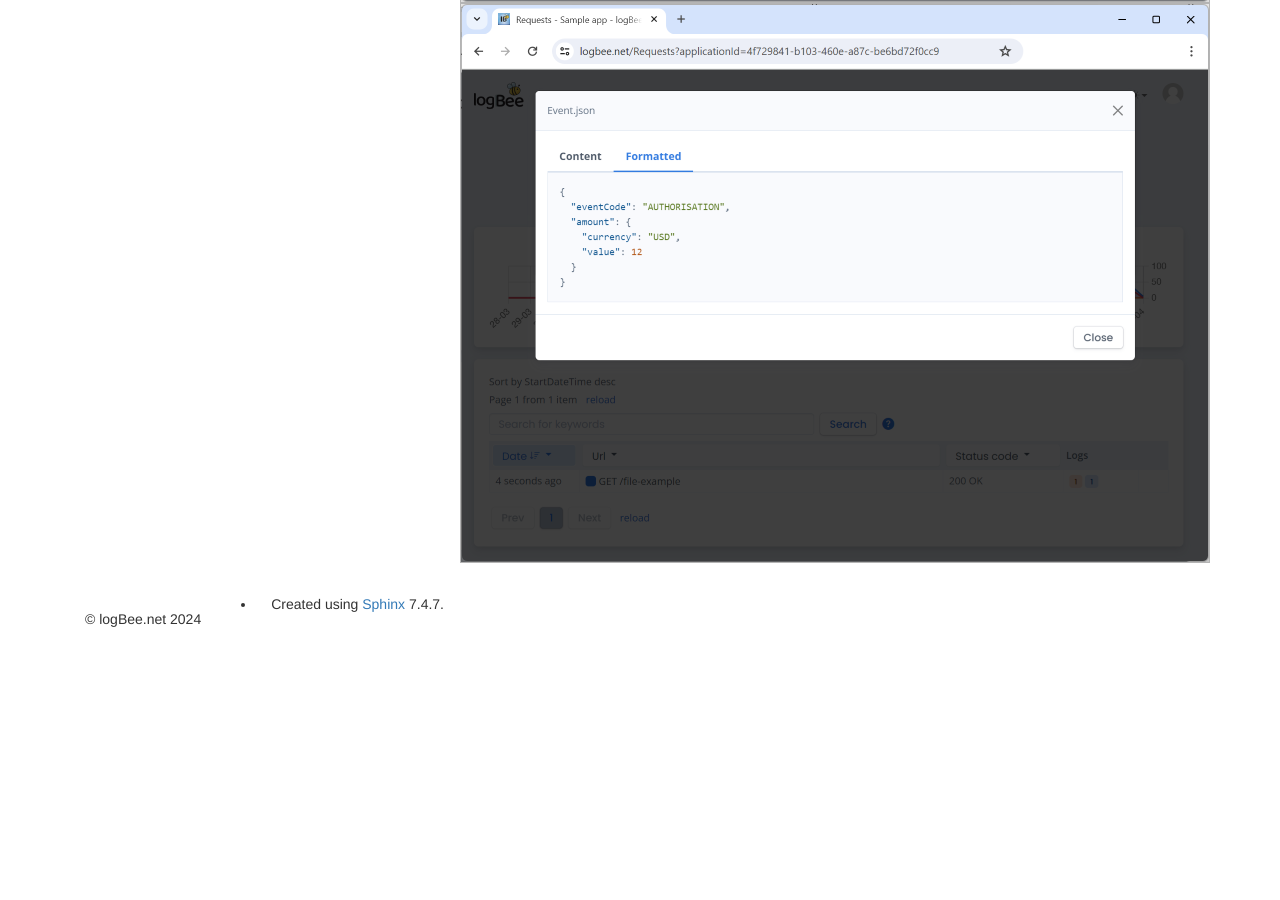
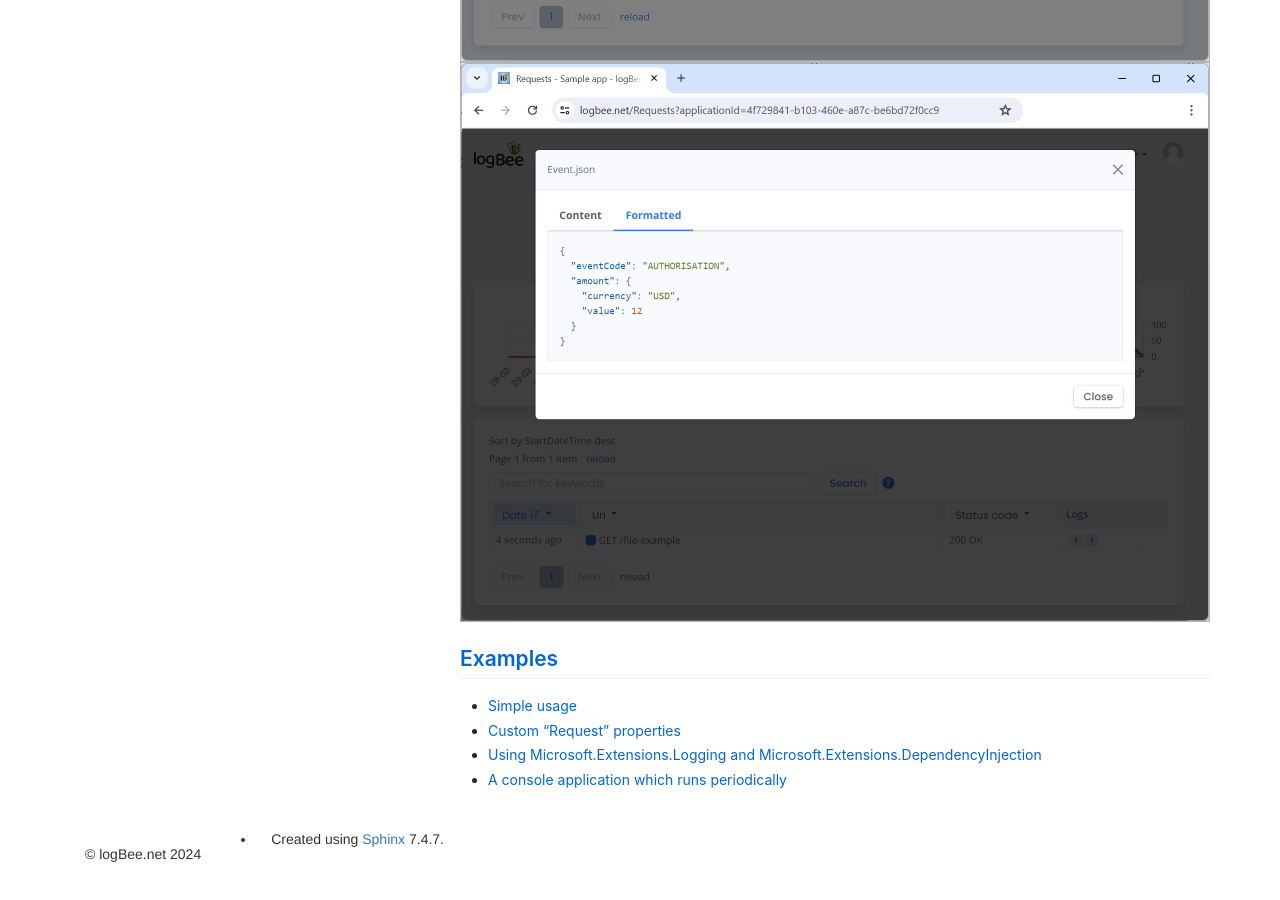
Before and after one commit to catalingavan/logbee.Documentation, a Sphinx documentation site: the page built from source/integrations/Serilog-net/consoleApps/index.rst, in a window 1280 px wide and 900 px high, scrolled down 6024 px. Built offline with Sphinx 7.4.7, drawn with Linux system fonts in a browser that asks for light colours; nearby versions of some CDN libraries; library files that are not in the unit come from our copies; before the commit the page ends 6689 px from its top, so only the background shows below that; some of the changed text lies outside the part shown.

Commit message:
updating Console app docs

```diff
--- a/source/integrations/Serilog-net/consoleApps/index.rst
+++ b/source/integrations/Serilog-net/consoleApps/index.rst
@@ -6,7 +6,9 @@ Console applications using `Serilog <https://github.com/serilog/serilog>`_ can i
 .. code-block:: c#
 
     var log = new LoggerConfiguration()
-        .WriteTo.LogBee(new LogBeeApiKey("_OrganizationId_", "_ApplicationId_", "https://api.logbee.net"))
+        .WriteTo.LogBee(
+            new LogBeeApiKey("_OrganizationId_", "_ApplicationId_", "https://api.logbee.net")
+        )
         .CreateLogger();
 
 .. contents:: Contents
@@ -246,3 +248,16 @@ You can use the ``loggerContext`` to save string contents as files.
 
 .. image:: images/request_file_preview.png
     :alt: Request File preview
+
+Examples
+----------------------------------------------
+
+* `Simple usage <https://github.com/logBee-net/serilog-sinks-logbee/blob/main/samples/Serilog.Sinks.LogBee_ConsoleApp/Program1.cs>`_
+* `Custom "Request" properties <https://github.com/logBee-net/serilog-sinks-logbee/blob/main/samples/Serilog.Sinks.LogBee_ConsoleApp/Program2.cs>`_
+* `Using Microsoft.Extensions.Logging and Microsoft.Extensions.DependencyInjection <https://github.com/logBee-net/serilog-sinks-logbee/blob/main/samples/Serilog.Sinks.LogBee_ConsoleApp/Program3.cs>`_
+* `A console application which runs periodically <https://github.com/logBee-net/serilog-sinks-logbee/blob/main/samples/Serilog.Sinks.LogBee_ConsoleApp/Program4.cs>`_
+
+.. toctree::
+   :hidden:
+
+   install-instructions
```
Also changed, not shown: other parts of source/integrations/Serilog-net/consoleApps/index.rst (+1 -1 lines), source/integrations/Serilog-net/consoleApps/install-instructions.rst (+5 -7 lines).
